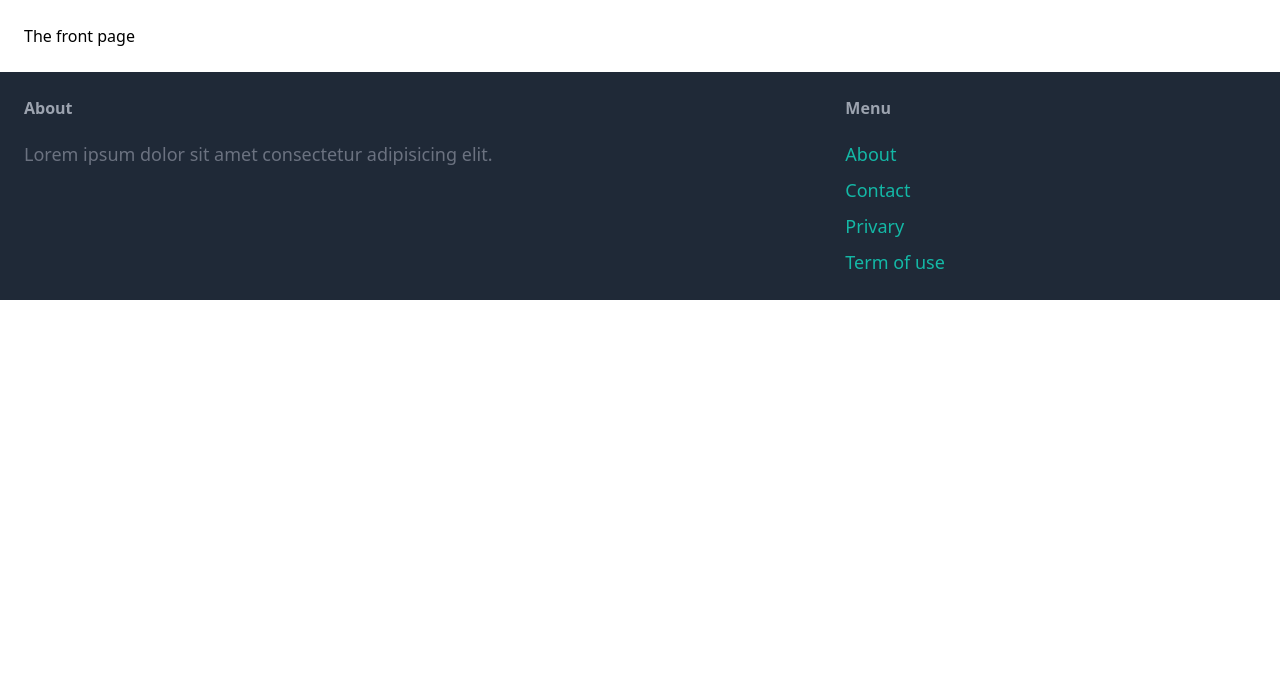
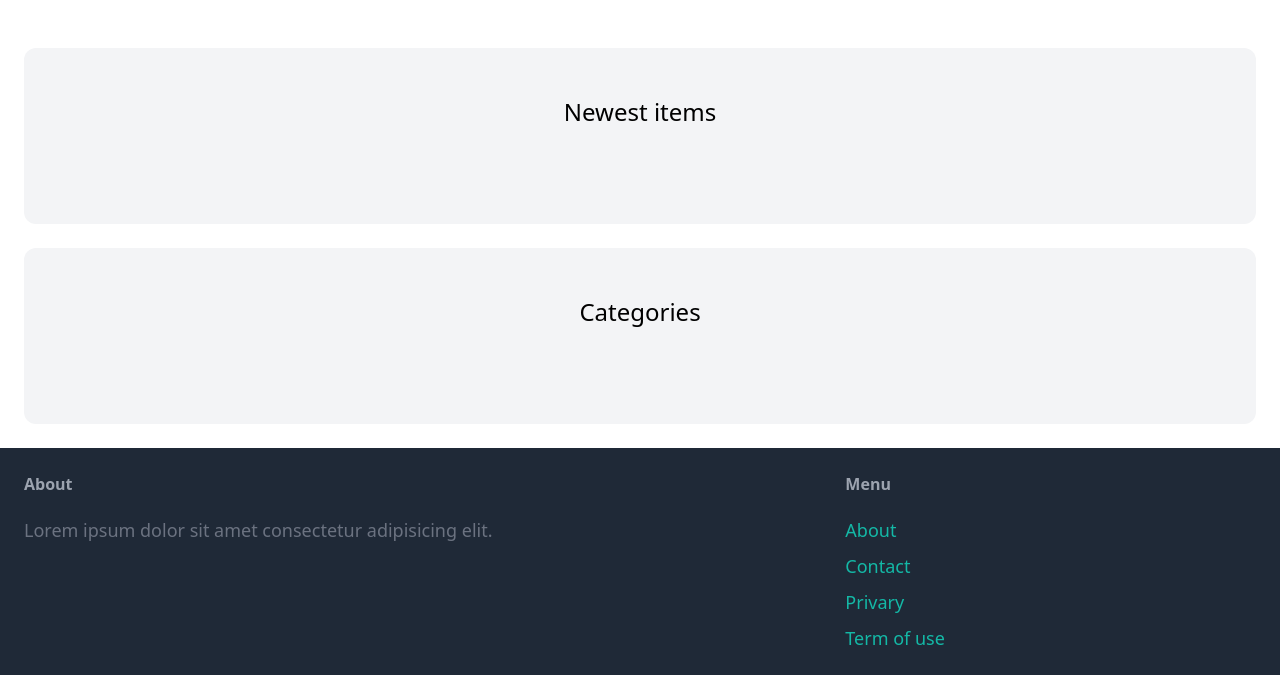
Before and after one commit to musleh0001/online_marketplace, a Django app: template templates/core/index.html in a window 1280 px wide. Shown: the part 77-752 px from the top of the page. Run offline with Django 4.2, Linux system fonts and the light colour scheme; the template is opened without the code that fills it, so the values that code supplies are empty; some libraries are stand-ins or nearby versions.

Commit message:
feat: item and category list view

```diff
--- a/templates/core/index.html
+++ b/templates/core/index.html
@@ -4,5 +4,42 @@
 
 
 {% block contents %}
-    <h1>The front page</h1>
+    <div class="mt-6 px-6 py-12 bg-gray-100 rounded-xl">
+        <h2 class="mb-12 text-2xl text-center">Newest items</h2>
+
+        <div class="grid grid-cols-3 gap-3">
+            {% for item in items %}
+                <div>
+                    <a href="#">
+                        <div>
+                            <img src={{ item.image.url }} alt={{ item.name }} class="rounded-t-xl">
+                        </div>
+
+                        <div class="p-6 bg-white rounded-b-xl">
+                            <h2 class="text-2xl">{{ item.name }}</h2>
+                            <p class="text-gray-500">$&nbsp;{{ item.price }}</p>
+                        </div>
+                    </a>
+                </div>
+            {% endfor %}
+        </div>
+    </div>
+
+
+    <div class="mt-6 px-6 py-12 bg-gray-100 rounded-xl">
+        <h2 class="mb-12 text-2xl text-center">Categories</h2>
+
+        <div class="grid grid-cols-3 gap-3">
+            {% for category in categories %}
+                <div>
+                    <a href="#">
+                        <div class="p-6 bg-white rounded-b-xl">
+                            <h2 class="text-2xl">{{ category.name }}</h2>
+                            <p class="text-gray-500">{{ category.items.count }} items</p>
+                        </div>
+                    </a>
+                </div>
+            {% endfor %}
+        </div>
+    </div>
 {% endblock contents %}
```
Also changed, not shown: core/views.py (+10 -1 lines), media/item_images/laptop.jpg (added).
